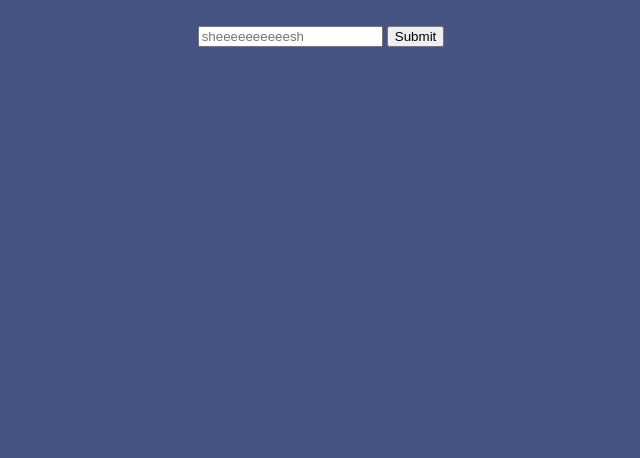
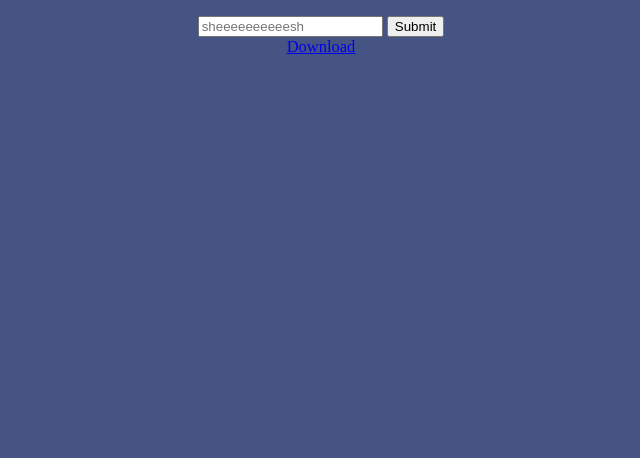
Before and after one commit to HackGT/hackgt8-puzzles-gcode, a website built with Parcel: page client/src/index.html in a window 1280 px wide. Shown: the part 471-929 px from the top of the page, without its empty margins (319-959 px from the left). Built offline with nearby package versions, Linux system fonts and the light colour scheme; files whose address does not match are found by name; a web font is replaced by a local one.

Commit message:
Update index.html

```diff
--- a/client/src/index.html
+++ b/client/src/index.html
@@ -59,6 +59,9 @@
         <input type="text" id="answer" name="answer" placeholder="sheeeeeeeeeesh" >
         <input type="submit" value="Submit">
         </form>
+        <a href="https://drive.google.com/uc?export=download&id=1eGJcdlJsqv6PzBtfMSC5lyaTvZOVyHmR" download>
+          Download
+        </a>
       </section>
 
     <footer class="pd-4">
```
